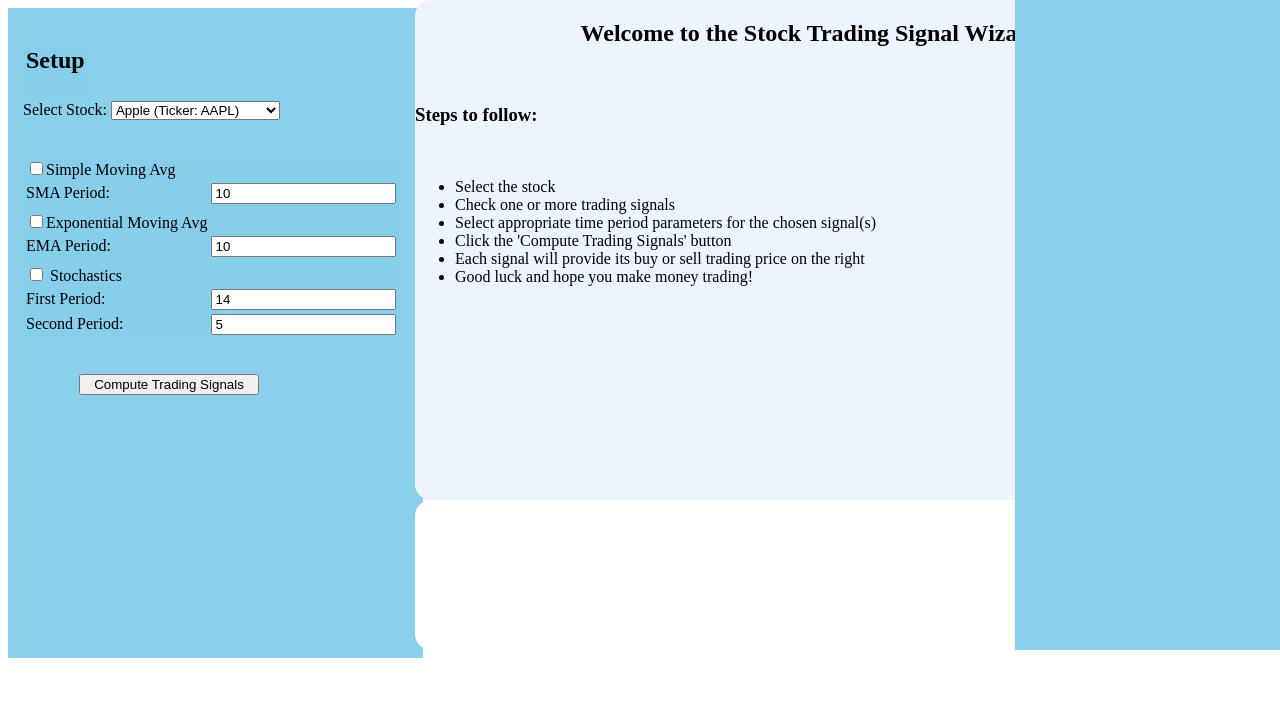
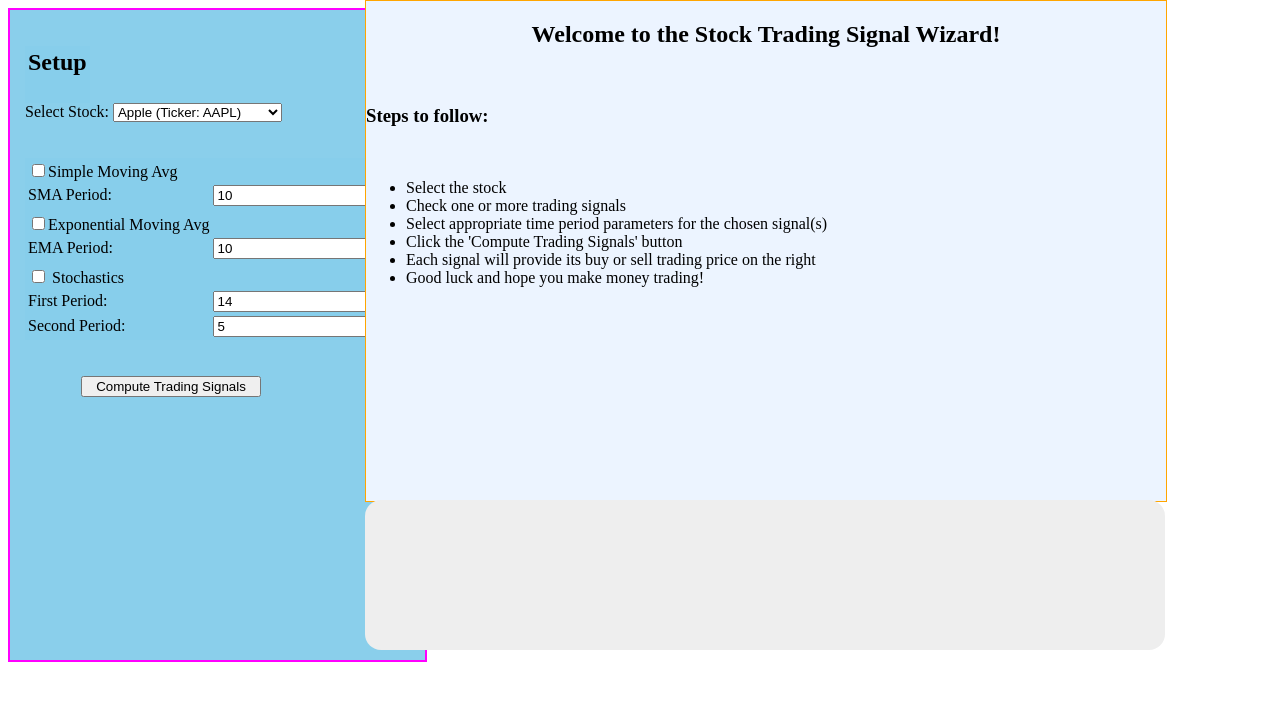
Before and after one commit to ss42345/dwa, a PHP site: page /stuff/p4.greenideafactory.com/tradingsignals.html in a window 1280 px wide. Shown: the top 701 px of the page. Run offline with PHP 8.4, Linux system fonts and the light colour scheme; lists and menus that the app fills with data are empty; some libraries are stand-ins or nearby versions.

Commit message:
More changes

```diff
--- a/p4.greenideafactory.com/css/trading.css
+++ b/p4.greenideafactory.com/css/trading.css
@@ -8,25 +8,26 @@
     left:0px;
     height: 650px;
     padding-left: 15px;
-    border:0px solid black;
+    border:2px solid #ff00ff;
 }
 #chartArea {
     width:800px;
     height:500px;
     background: rgb(236, 244, 255);
-    left:415px;
+    left:365px;
     top:0px;
     border: 0px solid black;
     position: absolute;
     text-align: center;
-    border-radius: 1em 1em 1em 1em ;
+    /*border-radius: 1em 1em 1em 1em ;*/
+    border: 1px solid orange;
     /*padding-left: 15px;*/
 }
 #messageWindow {
-    width:585px;
+    width:785px;
     height:150px;
-    background: #ffffff;
-    left:415px;
+    background: #eee;
+    left:365px;
     top:500px;
     border: 0px solid black;
     position: absolute;
@@ -39,7 +40,7 @@
     width:400px;
     height:650px;
     background: #bec1ff;
-    left:1015px;
+    left:815px;
     top:0px;
     border: 1px solid black;
     position: absolute;
@@ -49,38 +50,38 @@
     width:400px;
     height:650px;
     background: #8acfeb;
-    left:1015px;
+    left:1165px;
     top:0px;
-    border: 0px solid black;
+    border: 1px solid black;
     position: absolute;
 }
 
 #SMASignal {
-    width: 385px;
+    width: 785px;
     height: 100px;
-    top:150px;
+    top:500px;
     background: #8acfeb;
-    border: 0px solid black;
+    border: 1px solid black;
     position: absolute;
     text-align: center;
     padding-left: 15px;
 }
 #EMASignal {
-    width: 385px;
+    width: 785px;
     height: 100px;
-    top:250px;
+    top:600px;
     background: #8acfeb;
-    border: 0px solid black;
+    border: 1px solid black;
     position: absolute;
     text-align: center;
     padding-left: 15px;
 }
 #StochasticSignal {
-    width: 385px;
+    width: 785px;
     height: 100px;
-    top:350px;
+    top:700px;
     background: #8acfeb;
-    border: 0px solid black;
+    border: 1px solid black;
     position: absolute;
     text-align: center;
     padding-left: 15px;
@@ -90,3 +91,4 @@ h3 {text-align: left}
 h4 {text-align: left}
 h5 {text-align: left}
 li {text-align: left}
+tr {text-align: left}
--- a/p4.greenideafactory.com/js/stockfunctions.js
+++ b/p4.greenideafactory.com/js/stockfunctions.js
@@ -72,9 +72,9 @@ $(document).ready(function() { // start doc ready; do not delete this!
     });
 
     function ClearAllResults() {
-        $('#SMASignal').html('');
-        $('#EMASignal').html('');
-        $('#StochasticSignal').html('');
+        //$('#SMASignal').html('');
+        //$('#EMASignal').html('');
+        //$('#StochasticSignal').html('');
         if (SMAPeriodValid && EMAPeriodValid && StochasticPeriod1Valid && StochasticPeriod2Valid) {
             $('#messageWindow').html('');
         }
@@ -205,6 +205,12 @@ $(document).ready(function() { // start doc ready; do not delete this!
         $('#messageWindow').html("<h4>Warning:</h4>" + message );
     }
 
+    function DisplaySignal(type, signal, price) {
+        signalStr = "<b> " + type + " Signal:&nbsp;&nbsp;&nbsp;&nbsp;" + "</b>";
+        priceStr = signal + " at <i>$" + price.toString() + "</i>";
+        $('#messageWindow').append("<tr><td>"+signalStr+"</td><td>  </td><td>"+priceStr+"</td></tr>");
+    }
+
     $('#StockSymbol').change(function() {
         // Reset any variables
     })
@@ -243,11 +249,15 @@ $(document).ready(function() { // start doc ready; do not delete this!
         var sigSMA = ComputeLatestCrossover(gCurrentStockData, gIdxClose, stockSMA);
         if (sigSMA.up) {
             // Sell signal
-            $('#SMASignal').html("<h3>SMA Signal:</h3><b>Sell at <i>$" + sigSMA.price.toString() + "</i></b>");
+            //$('#SMASignal').html("<h3>SMA Signal:</h3><b>Sell at <i>$" + sigSMA.price.toString() + "</i></b>");
+            DisplaySignal("SMA","Sell",sigSMA.price);
+            //$('#messageWindow').append("<h4>SMA Signal:</h4><b>Sell at <i>$" + sigSMA.price.toString() + "</i></b>");
         }
         else {
             // Buy signal
-            $('#SMASignal').html("<h3>SMA Signal:</h3><b>Buy at <i>$" + sigSMA.price.toString() + "</i></b>");
+            //$('#SMASignal').html("<h3>SMA Signal:</h3><b>Buy at <i>$" + sigSMA.price.toString() + "</i></b>");
+            DisplaySignal("SMA","Buy",sigSMA.price);
+            //$('#messageWindow').append("<h4>SMA Signal:</h4><b>Buy at <i>$" + sigSMA.price.toString() + "</i></b>");
         }
         if (debugging) {
             console.log("SMA");
@@ -290,11 +300,15 @@ $(document).ready(function() { // start doc ready; do not delete this!
         var sigEMA = ComputeLatestCrossover(gCurrentStockData, gIdxClose, stockEMA);
         if (sigEMA.up) {
             // Sell signal
-            $('#EMASignal').html("<h3>EMA Signal:</h3><b>Sell at <i>$" + sigEMA.price.toString() + "</i></b>");
+            //$('#EMASignal').html("<h3>EMA Signal:</h3><b>Sell at <i>$" + sigEMA.price.toString() + "</i></b>");
+            DisplaySignal("EMA","Sell",sigEMA.price);
+            //$('#messageWindow').append("<h4>EMA Signal:</h4><b>Sell at <i>$" + sigEMA.price.toString() + "</i></b>");
         }
         else {
             // Buy signal
-            $('#EMASignal').html("<h3>EMA Signal:</h3><b>Buy at <i>$" + sigEMA.price.toString() + "</i></b>");
+            //$('#EMASignal').html("<h3>EMA Signal:</h3><b>Buy at <i>$" + sigEMA.price.toString() + "</i></b>");
+            DisplaySignal("EMA","Buy",sigEMA.price);
+            //$('#messageWindow').append("<h4>EMA Signal:</h4><b>Buy at <i>$" + sigEMA.price.toString() + "</i></b>");
         }
         if (debugging) {
             console.log("EMA");
@@ -345,11 +359,15 @@ $(document).ready(function() { // start doc ready; do not delete this!
         var price = gCurrentStockData[sigStochastic.idx][gIdxClose];
         if (sigStochastic.up) {
             // Sell signal
-            $('#StochasticSignal').html("<h3>Stochastics Signal:</h3><b>Sell at <i>$" + price.toString() + "</i></b>");
+            //$('#StochasticSignal').html("<h3>Stochastics Signal:</h3><b>Sell at <i>$" + price.toString() + "</i></b>");
+            DisplaySignal("Stochastic","Sell",price);
+            //$('#messageWindow').append("<tr><td><b>Stochastics Signal:</b></td><td><b>Sell at <i>$" + price.toString() + "</i></b></td></tr>");
         }
         else {
             // Buy signal
-            $('#StochasticSignal').html("<h3>Stochastics Signal:</h3><b>Buy at <i>$" + price.toString() + "</i></b>");
+            //$('#StochasticSignal').html("<h3>Stochastics Signal:</h3><b>Buy at <i>$" + price.toString() + "</i></b>");
+            DisplaySignal("Stochastic", "Buy", price);
+            //$('#messageWindow').append("<tr><td><b>Stochastics Signal:</b></td><td><b>Buy at <i>$" + price.toString() + "</i></b></td></tr>");
         }
         if (debugging) {
             console.log("Stochastic.K");
--- a/p4.greenideafactory.com/tradingsignals.html
+++ b/p4.greenideafactory.com/tradingsignals.html
@@ -110,12 +110,5 @@
         </div>
         <div id="messageWindow">
         </div>
-        <div id="result">
-            <div id="SMASignal"></div>
-            <div id="EMASignal"></div>
-            <div id="StochasticSignal"></div>
-        </div>
-
-
     </body>
 </html>
```
Also changed, not shown: p4.greenideafactory.com/css/users.css (+9 -9 lines), p4.greenideafactory.com/views/v_stocks_add.php (+8 -12 lines).
